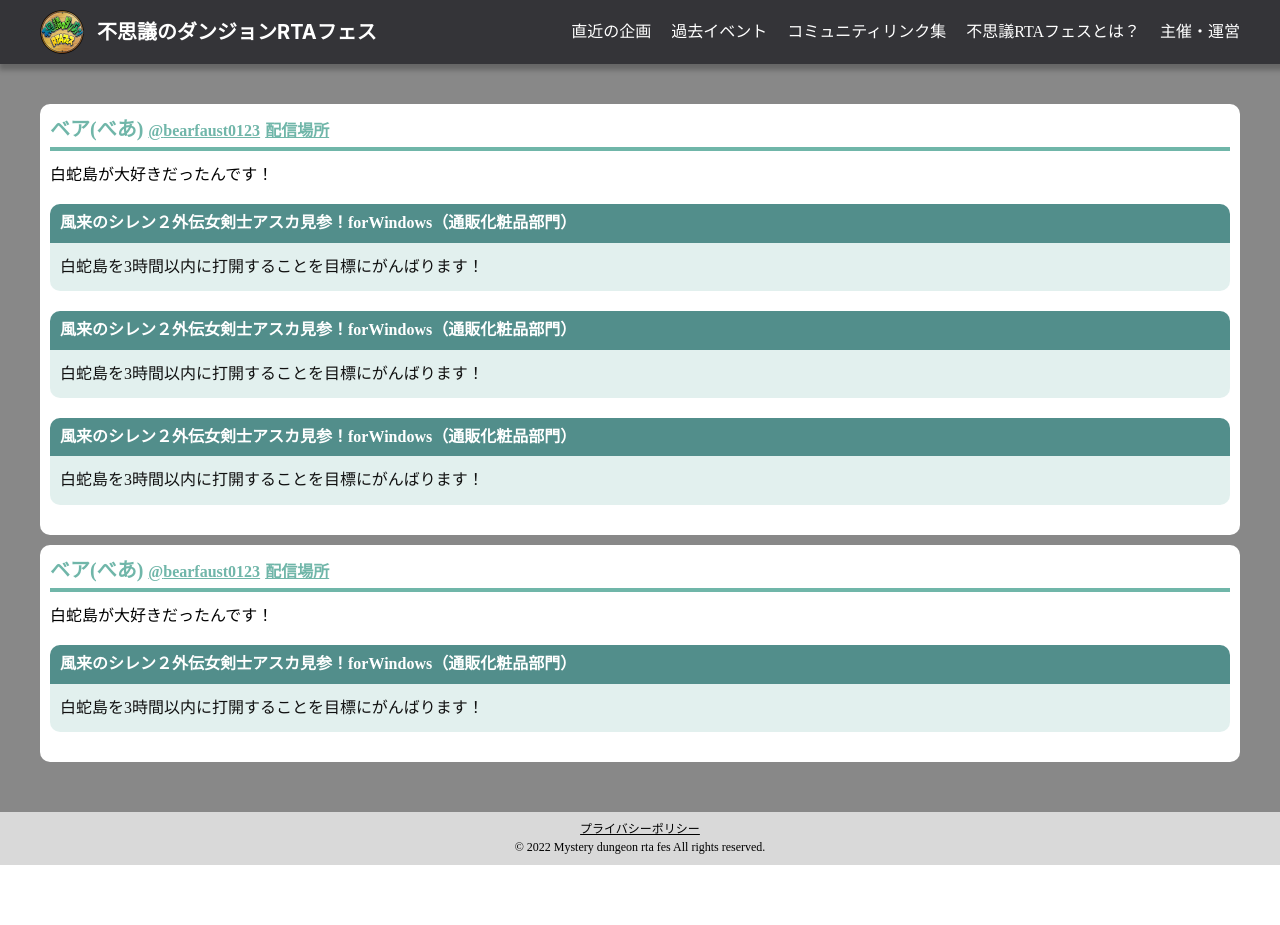
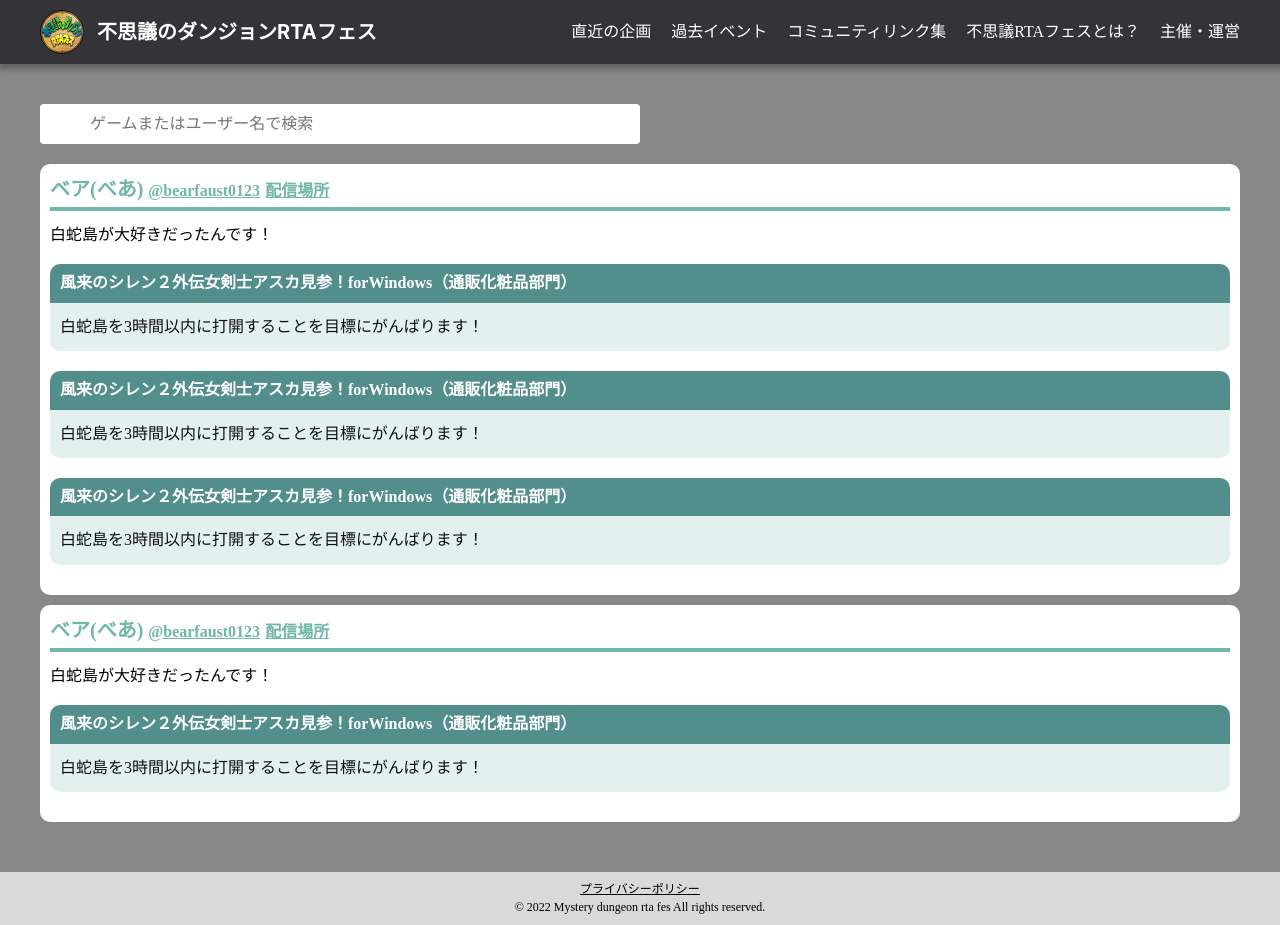
Before and after one commit to mysrtafes/mysrtafes-web-front, a Next.js app: page /event/challenge-dungeon/submissions in a window 1280 px wide. Before the commit the page ends 865 px from the top, so only its background shows below. Built offline with nearby package versions, Linux system fonts and the light colour scheme.

Commit message:
searchBoxファイル追加

```diff
--- /dev/null
+++ b/src/components/page/event/SearchBox/SearchBox.module.scss
@@ -0,0 +1,15 @@
+.searchBox {
+  width: 100%;
+  list-style: none;
+  margin-bottom: 20px;
+  input {
+      height: 40px;
+      width: 50%;
+      background-color: #fff;
+      border-radius: 4px;
+      padding-left: 50px;
+      &::after {
+
+      }
+  }
+}
--- /dev/null
+++ b/src/components/page/event/SearchBox/SearchBox.tsx
@@ -0,0 +1,11 @@
+import styles from '@/components/page/event/SearchBox/SearchBox.module.scss'
+
+const SearchBox = () => {
+  return (
+    <div className={styles.searchBox}>
+        <input type="text" placeholder='ゲームまたはユーザー名で検索' />
+    </div>
+  )
+}
+
+export default SearchBox
--- a/src/pages/event/challenge-dungeon/submissions.tsx
+++ b/src/pages/event/challenge-dungeon/submissions.tsx
@@ -4,6 +4,7 @@
 import Footer from '@/components/Footer/Footer'
 import Head from 'next/head'
 import SubmissionContainer from '@/components/page/event/SubmissionContainer/SubmissionContainer'
+import SearchBox from '@/components/page/event/SearchBox/SearchBox'
 
 const Home: NextPage = () => {
   return (
@@ -17,9 +18,9 @@
       </Head>
 
       <Header />
-
       <div className={styles.main}>
         <div className={styles.inner}>
+      <SearchBox />
           <SubmissionContainer
             name="ベア"
             furigana="べあ"
```
